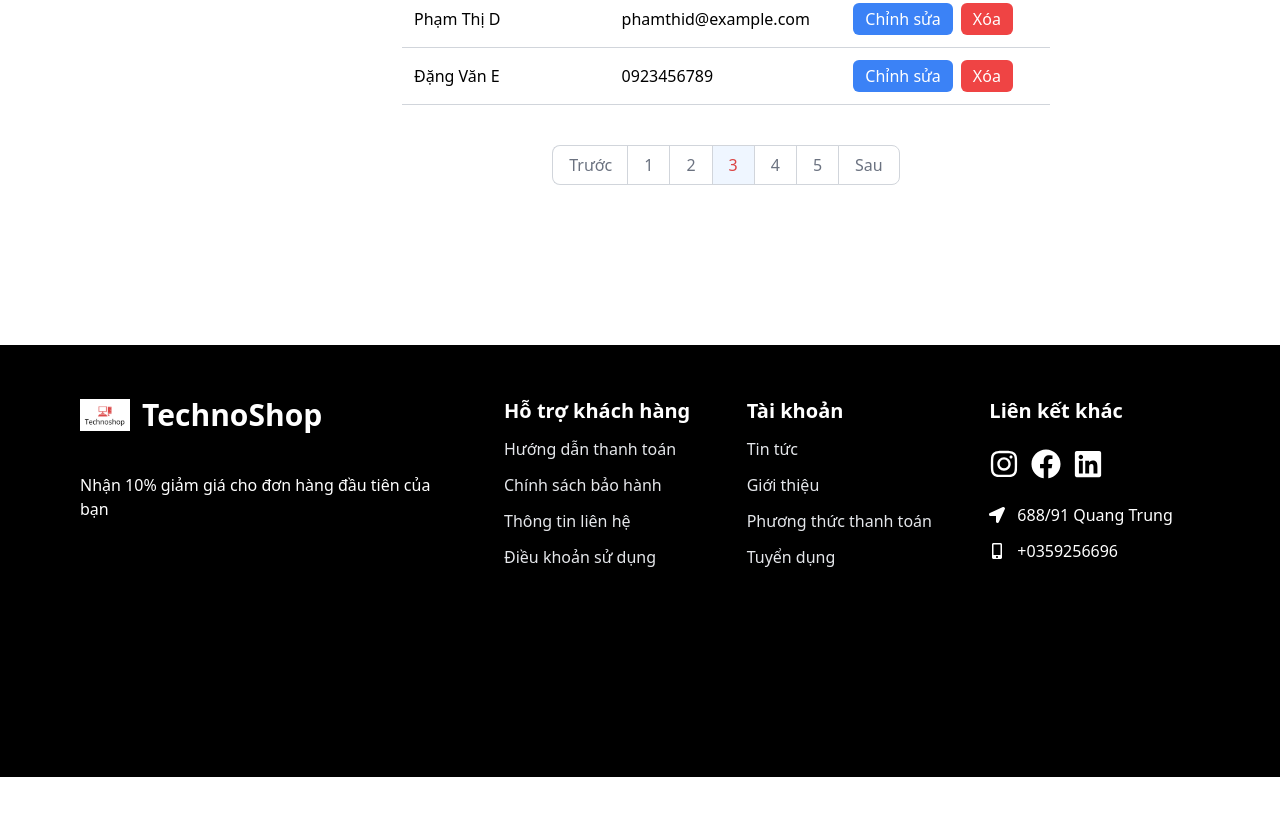
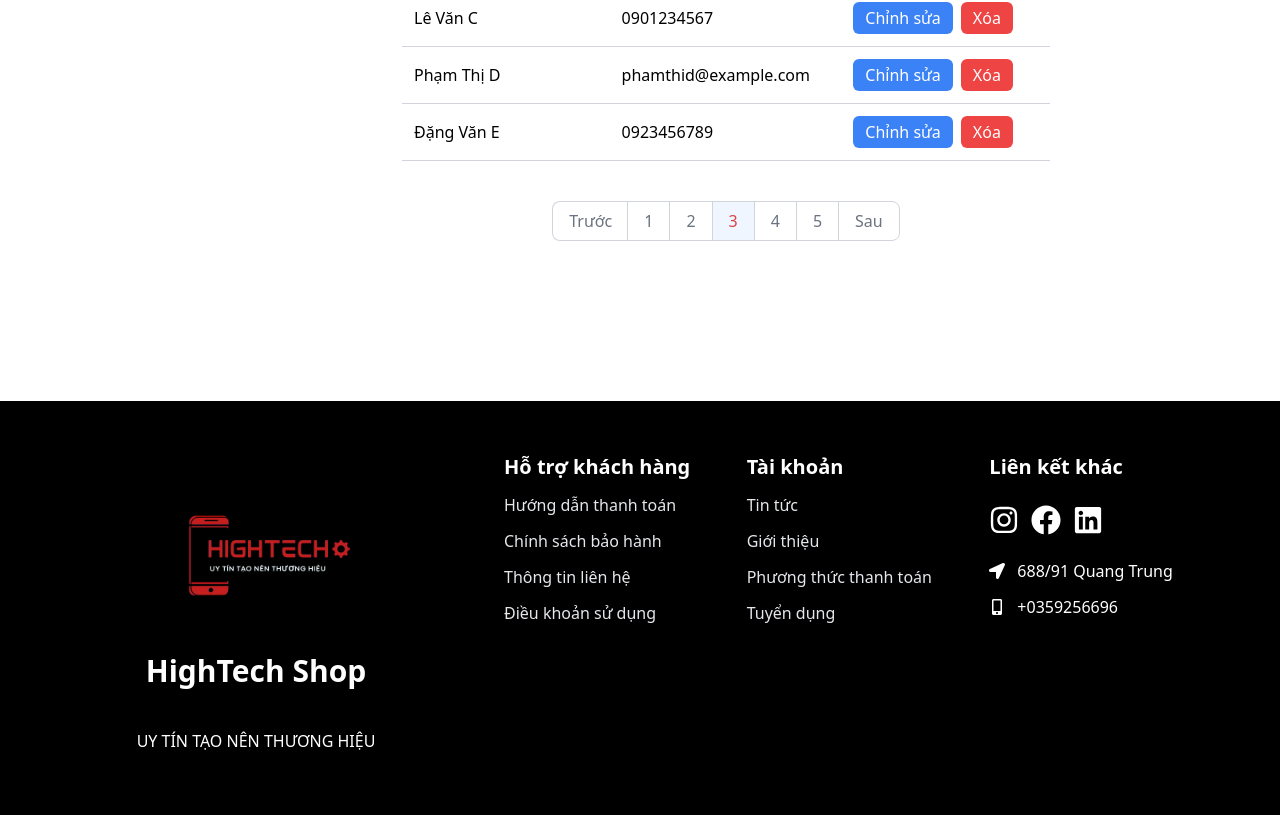
Before and after one commit to DOVINHAN/WebsiteHightechshop, a React (Vite) app in the folder front-end/: page /admin in a window 1280 px wide. Shown: the part 699-1514 px from the top of the page. Before the commit the page ends 1476 px from the top, so only its background shows below. Built offline with nearby package versions, Linux system fonts and the light colour scheme; a web font is replaced by a local one.

Commit message:
Chỉnh sửa logo và Footer

```diff
--- a/front-end/src/components/Footer/Footer.jsx
+++ b/front-end/src/components/Footer/Footer.jsx
@@ -1,5 +1,5 @@
 import React from "react";
-import footerLogo from "../../assets/logo.png";
+import footerLogo from "../../assets/logo-removebg.png";
 import {
   FaFacebook,
   FaInstagram,
@@ -53,14 +53,15 @@ const Footer = () => {
         <div data-aos="zoom-in" className="grid md:grid-cols-3 pb-44 pt-5">
           {/* company details */}
           <div className="py-8 px-4">
-            <h1 className="sm:text-3xl text-xl font-bold sm:text-left text-justify mb-3 flex items-center gap-3">
-              <img src={footerLogo} alt="" className="max-w-[50px]" />
-              TechnoShop
-            </h1>
-            <p className="mt-10">
-              Nhận 10% giảm giá cho đơn hàng đầu tiên của bạn
-            </p>
-          </div>
+  <h1 className="sm:text-3xl text-xl font-bold sm:text-left text-justify mb-3 flex flex-col items-center">
+    <img src={footerLogo} alt="" className="max-w-[200px]" />
+    HighTech Shop
+  </h1>
+  <p className="mt-10 text-center">
+    UY TÍN TẠO NÊN THƯƠNG HIỆU
+  </p>
+</div>
+
 
           {/* Footer Links */}
           <div className="grid grid-cols-2 sm:grid-cols-3 col-span-2 md:pl-10">
```
Also changed, not shown: front-end/src/assets/logo-removebg.png (added), front-end/src/assets/logo.png.
